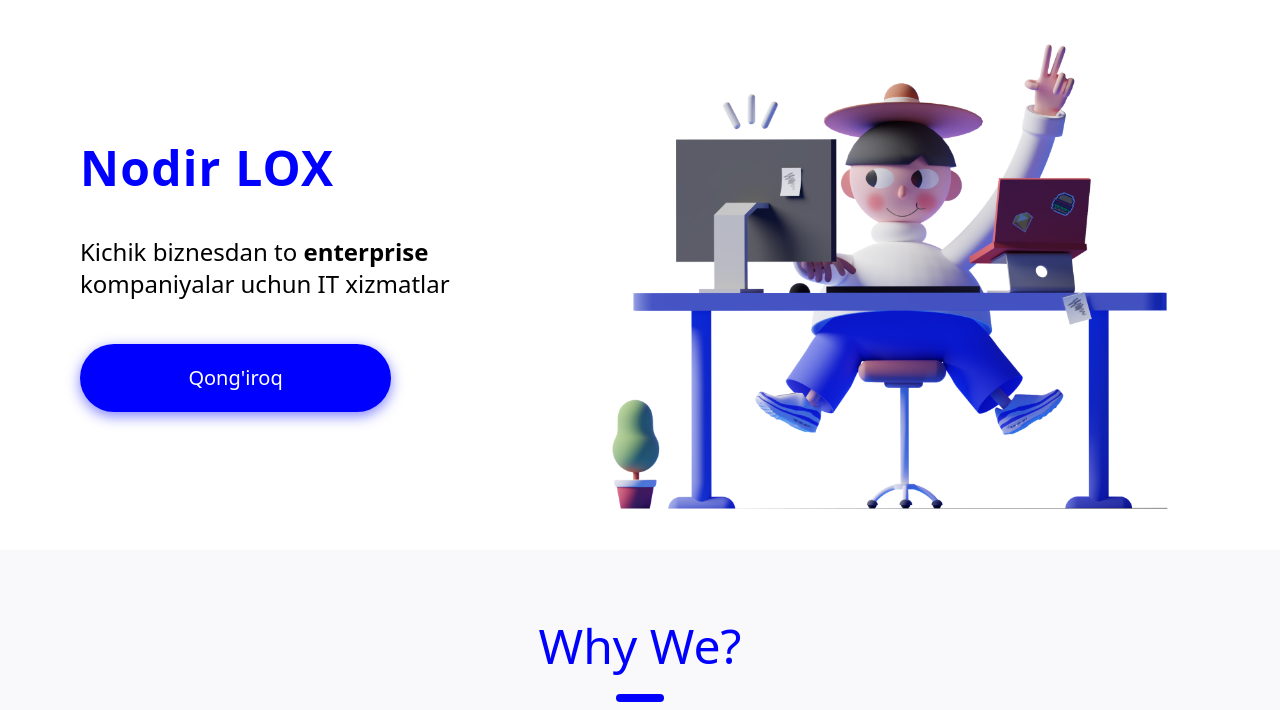
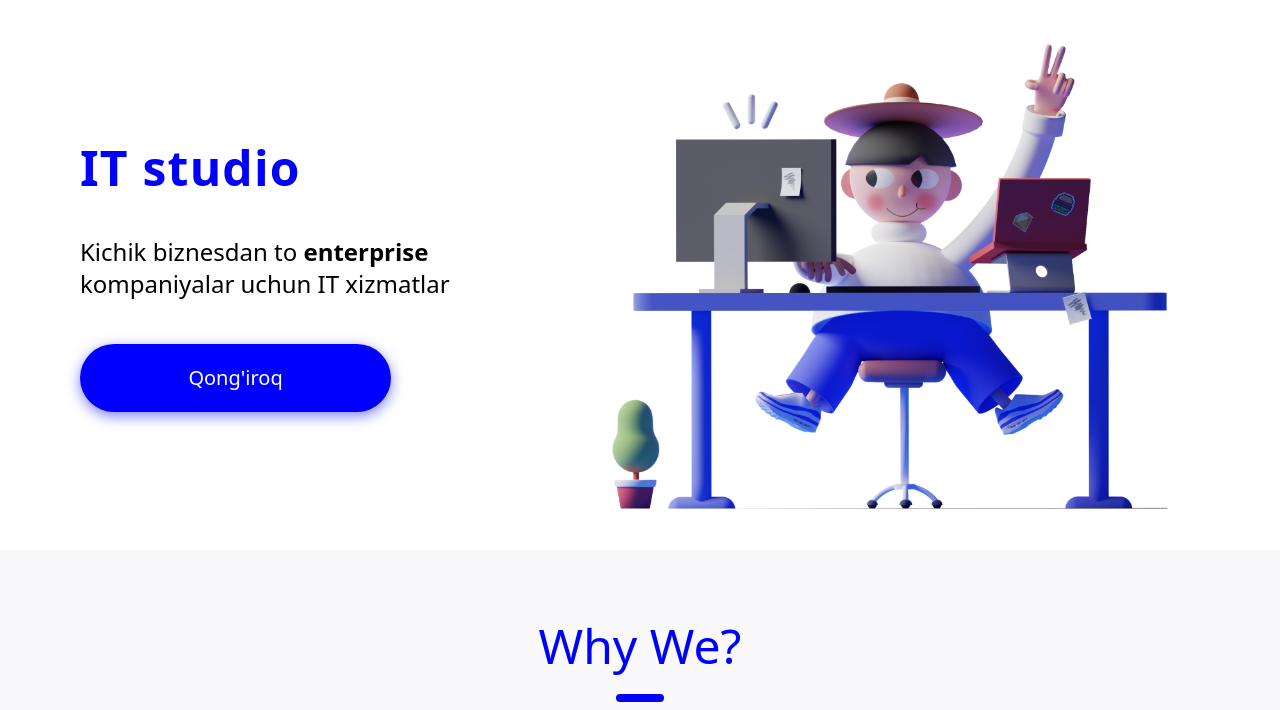
Before and after one commit to SaburovBabur/studio.devilla.uz, a Gatsby site: page / in a window 1280 px wide. Shown: the part 90-800 px from the top of the page. Built offline with nearby package versions, Linux system fonts and the light colour scheme; Gatsby itself is replaced by a stand-in of ours.

Commit message:
rechange

```diff
--- a/src/components/home/Main.jsx
+++ b/src/components/home/Main.jsx
@@ -7,7 +7,7 @@ function Main() {
     <section className="get__started px-5 md:px-20 w-full | flex items-center justify-center overflow-x-hidden">
       <div className="get__started__text md:w-5/12 flex flex-col items-center justify-center md:inline-block">
         <h1 className="text-5xl leading-loose font-bold tracking-wide">
-          <span className="text-blutter">Nodir LOX</span>
+          <span className="text-blutter">IT studio</span>
         </h1>
         <div className="get__started__illustartion | w-3/4 md:w-7/12 md:hidden transform scale-90">
           <img src={illustration} alt="ill" className="" />
--- a/src/components/home/Portfolio.jsx
+++ b/src/components/home/Portfolio.jsx
@@ -1,5 +1,4 @@
 import React from "react";
-import brush from "@/@assets/@icons/brush.svg";
 import logo from "@/@assets/devilla.svg";
 function Pot() {
   return (
--- a/src/components/home/WhyWe.jsx
+++ b/src/components/home/WhyWe.jsx
@@ -5,6 +5,7 @@ import {
   GatsbyPerformance,
   GatsbyScale,
 } from "@/@assets/@icons";
+
 function WhyWe() {
   let services = [
     {
--- a/src/components/home/WorkedCompanies.jsx
+++ b/src/components/home/WorkedCompanies.jsx
@@ -1,6 +1,5 @@
 import React from "react";
 import logo from "@/@assets/devilla.svg";
-import brush from "@/@assets/@icons/brush.svg";
 import lock from "@/@assets/lock.svg";
 
 function WorkedCompanies() {
```
